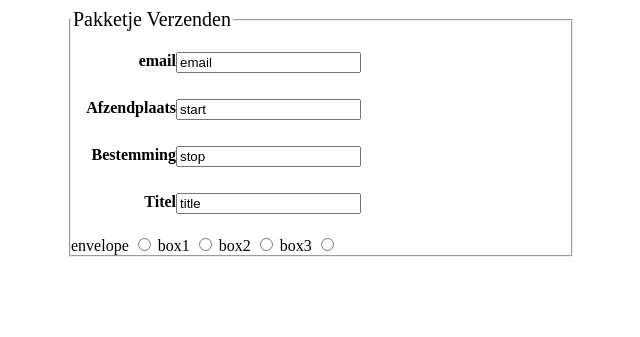
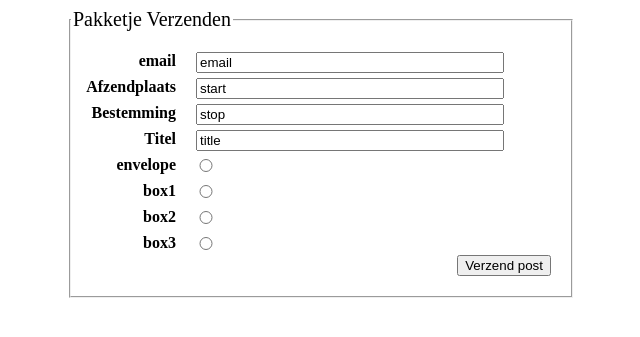
Before and after one commit to sir-ragna/ajax, a PHP site: page / in a window 1280 px wide. Shown: the top 337 px of the page, without its empty margins (321-961 px from the left). Run offline with PHP 8.4, Linux system fonts and the light colour scheme.

Commit message:
some more updating; on click event

```diff
--- a/index.php
+++ b/index.php
@@ -26,14 +26,26 @@
         font-weight: bold;
     }
 
-    .input-values input {
+    input {
         width: 300px;
         float: left;
+        margin-left: 20px;
+    }
+
+    div.checkbox p input {
+        float: left;
+        width: 20px;
     }
 
     p {
         clear: both;
         padding: 5px;
+    }
+
+    button {
+        float: right;
+        margin-bottom: 20px;
+        margin-right: 20px;
     }
     </style>
 </head>
@@ -54,21 +66,33 @@
             <input type="text" id="title" value="title" /></p>
 
             <div class="checkbox">
+                <p>
                 <label for="envelope">envelope</label>
                 <input type="radio" name="type" id="envelope" value="envelope" />
+                </p>
+                <p>
                 <label for="box1">box1</label>
                 <input type="radio" name="type" id="box1" value="box1" />
+                </p>
+                <p>
                 <label for="box2">box2</label>
                 <input type="radio" name="type" id="box2" value="box2" />
+                </p>
+                <p>
                 <label for="box3">box3</label>
                 <input type="radio" name="type" id="box3" value="box3" />
+                </p>
             </div>
+            <button id="btn-verzend" type="button">Verzend post</button>
     </fieldset>
 </form>
 
 
 
 <script type="application/x-javascript">
+    document.getElementById("btn-verzend").onclick = function(target){
+        alert("verzonden");
+    }
 
     // some json data
     var data = {
```
Lines whose indentation alone changed are shown as unchanged.
